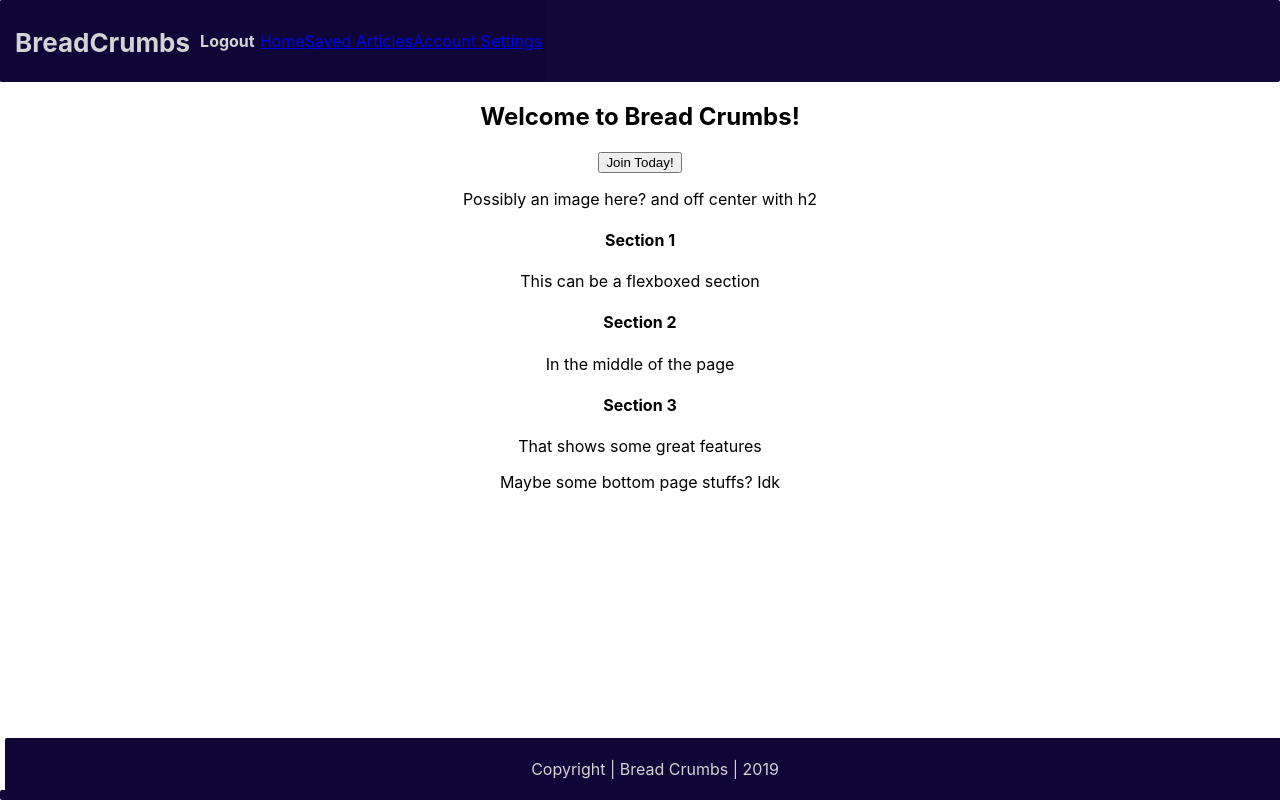
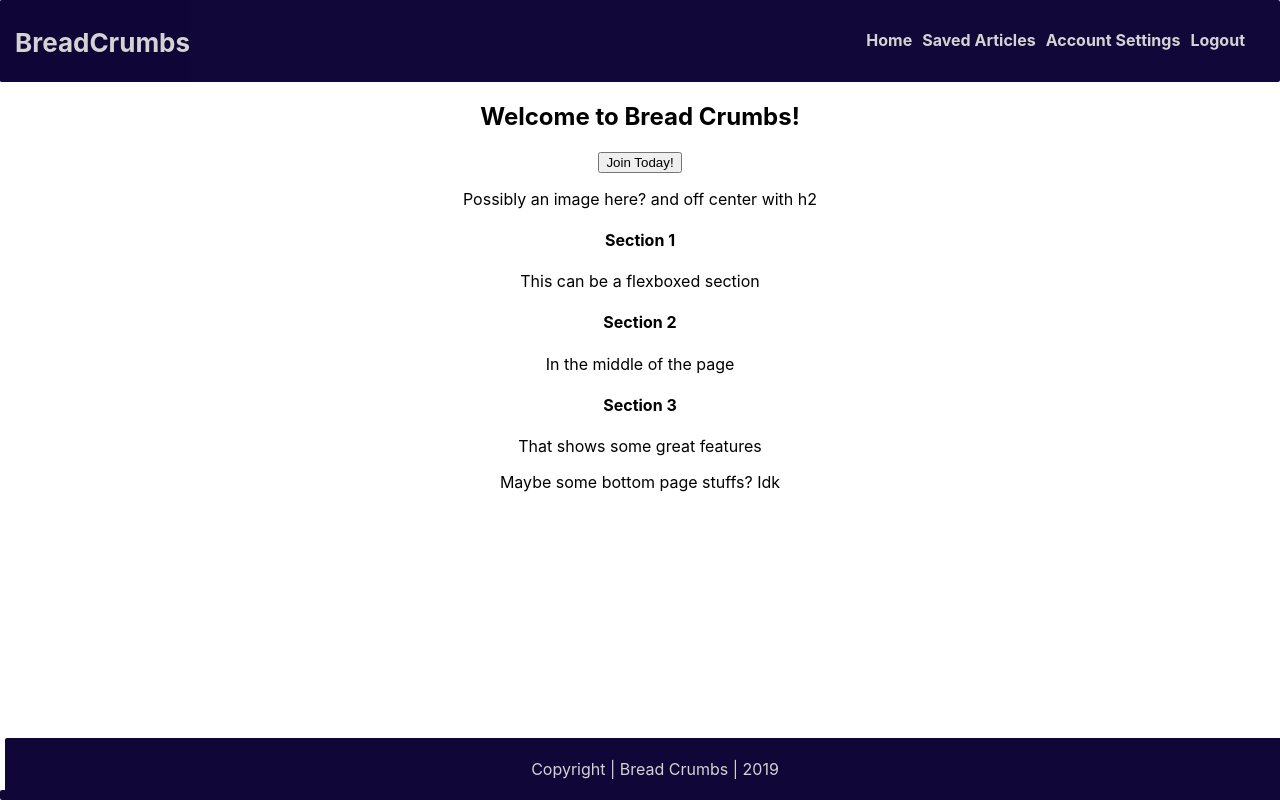
Before and after one commit to thinkful-ei-gecko/BreadCrumbs-Client, a React (Create React App) app: page / in a window 1280 px wide. Shown: the top 800 px of the page. Built offline with nearby package versions, Linux system fonts and the light colour scheme.

Commit message:
some styling changes to the header

```diff
--- a/src/components/Header/Header.css
+++ b/src/components/Header/Header.css
@@ -1,7 +1,7 @@
 header {
     background-color: rgba(16, 7, 56, 0.993);
     display: flex;
-    flex-direction: row;
+    /* flex-direction: row; */
     border-radius: 2px;
     height: auto;
 }
@@ -11,14 +11,18 @@ header {
 }
 
 .nav {
-    display: flex;
+    /* display: flex;
     flex: 1;
     align-items: center;
     justify-content: flex-end;
-    padding: 5px;
+    padding: 5px; */
+    right: 0;
+    position: absolute;
+    padding: 30px;
 }
 
 .mainHeader {
+    padding-bottom: 15px;
     margin-left: 15px;
     font-size: 26px;
     text-decoration: none;
--- a/src/components/Header/Header.js
+++ b/src/components/Header/Header.js
@@ -13,21 +13,21 @@ export default class Header extends Component {
     return (
       <div>
         <Link className='headerLinks'
+          to='/home'>
+          Home
+        </Link>
+        <Link className='headerLinks'
+          to='/savedarticles'>
+          Saved Articles
+        </Link>
+        <Link className='headerLinks'
+          to='/userpage'>
+          Account Settings
+        </Link>
+        <Link className='headerLinks'
           onClick={this.handleLogoutClick}
           to='/'>
           Logout
-        </Link>
-        <Link
-          to='/home'>
-          Home
-        </Link>
-        <Link
-          to='/savedarticles'>
-          Saved Articles
-        </Link>
-        <Link
-          to='/userpage'>
-          Account Settings
         </Link>
       </div>
     );
```
